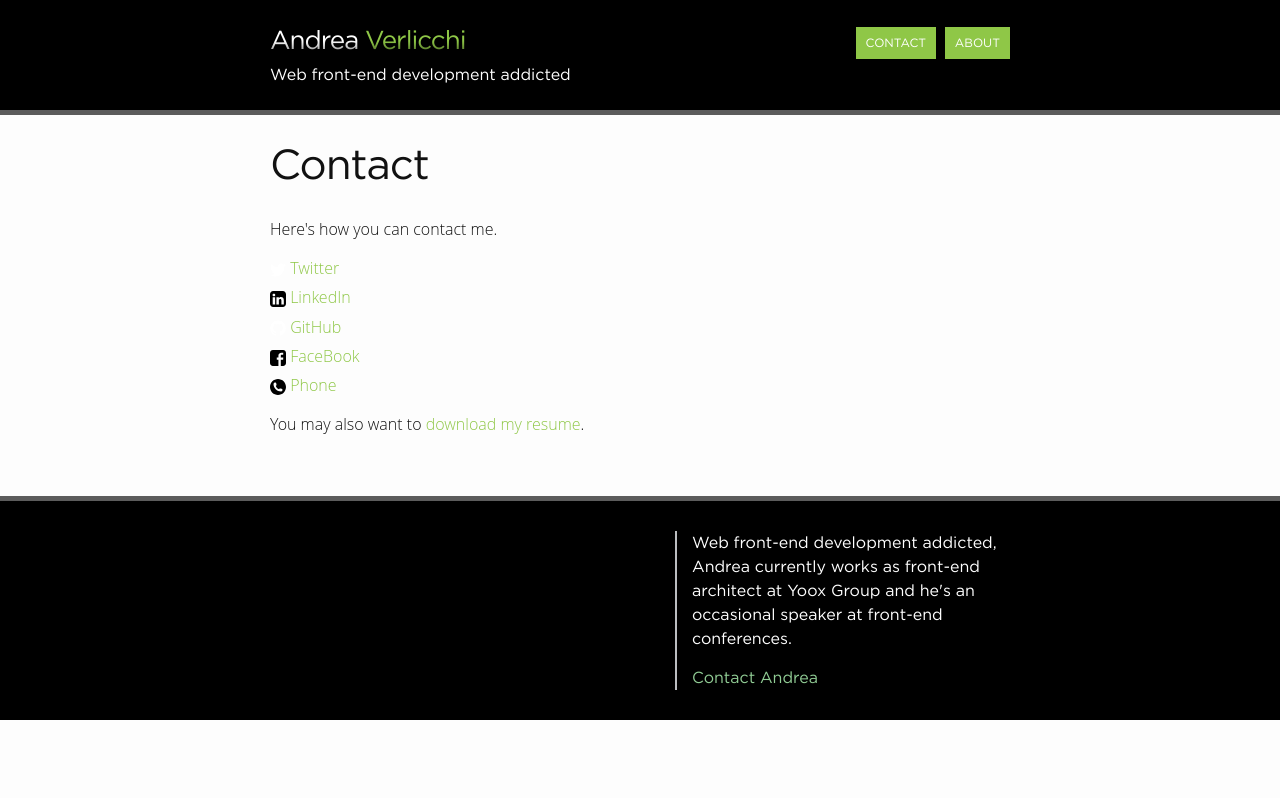
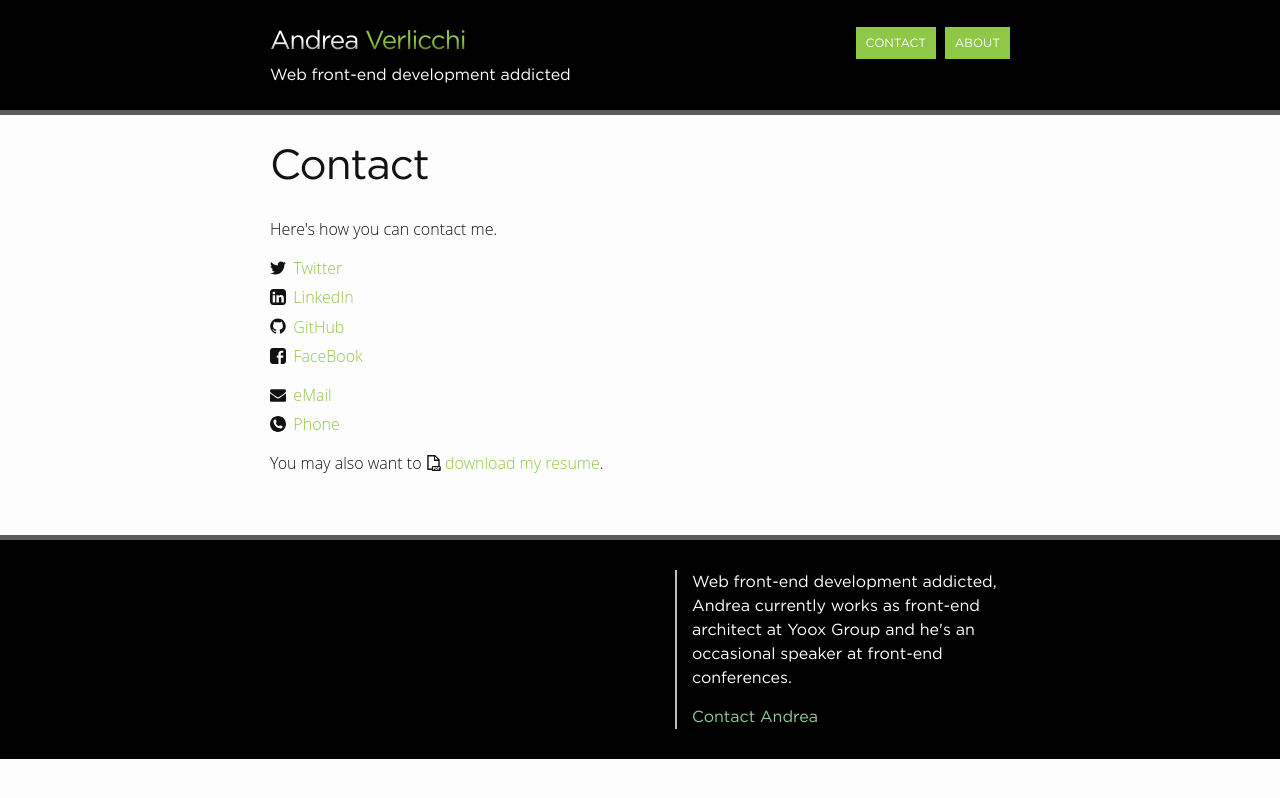
Before and after one commit to verlok/verlok.github.io, a Jekyll site: the page built from contact/index.html, in a window 1280 px wide. Shown: the top 798 px of the page. Built offline with Jekyll 4.4.1, drawn with Linux system fonts in a browser that asks for light colours; comment, search, counter and statistics services are not loaded.

Commit message:
Perfected contact page

```diff
--- a/contact/index.html
+++ b/contact/index.html
@@ -19,6 +19,7 @@
 tags: []
 comments: []
 ---
+<div class="contact-page">
 	<p>Here's how you can contact me.</p>
 
 	<ul class="contact-list">
@@ -50,20 +51,23 @@
 			</span>
 			<span class="text">FaceBook</span>
 		</a></li>
+	</ul>
+
+	<ul class="contact-list">
+		<li><a href="mailto:andrea.verlicchi@gmail.com">
+			<span class="icon">
+				<svg viewBox="0 0 1000 1000"><path d="M999.936 396.244v443.052q0 36.828 -26.226 63.054t-63.054 26.226h-821.376q-36.828 0 -63.054 -26.226t-26.226 -63.054v-443.052q24.552 27.342 56.358 48.546 201.996 137.268 277.326 192.51 31.806 23.436 51.615 36.549t52.731 26.784 61.38 13.671h1.116q28.458 0 61.38 -13.671t52.731 -26.784 51.615 -36.549q94.86 -68.634 277.884 -192.51 31.806 -21.762 55.8 -48.546zm0 -164.052q0 44.082 -27.342 84.258t-68.076 68.634q-209.808 145.638 -261.144 181.35 -5.58 3.906 -23.715 17.019t-30.132 21.204 -29.016 18.135 -32.085 15.066 -27.9 5.022h-1.116q-12.834 0 -27.9 -5.022t-32.085 -15.066 -29.016 -18.135 -30.132 -21.204 -23.715 -17.019q-50.778 -35.712 -146.196 -101.835t-114.39 -79.515q-34.596 -23.436 -65.286 -64.449t-30.69 -76.167q0 -43.524 23.157 -72.54t66.123 -29.016h821.376q36.27 0 62.775 26.226t26.505 63.054z"/></svg>
+			</span>
+			<span class="text">eMail</span>
+		</a></li>
 		<li><a href="tel://+39.329.0644530">
 			<span class="icon">
-			<svg viewBox="0 0 512 512">
-				<path d="M256,0C114.625,0,0,114.625,0,256s114.625,256,256,256s256-114.625,256-256S397.375,0,256,0z M391.188,373.531l-20.5,20.5
-					c-3.656,3.656-14.375,5.938-14.719,5.938c-64.844,0.563-127.281-24.906-173.156-70.781c-46-46.031-71.5-108.688-70.813-173.75
-					c0-0.031,2.344-10.438,6-14.063l20.5-20.5c7.5-7.531,21.906-10.938,32-7.563l4.313,1.438c10.063,3.375,20.625,14.5,23.406,24.75
-					l10.313,37.844c2.781,10.281-0.969,24.906-8.469,32.406l-13.688,13.688c13.438,49.75,52.469,88.781,102.219,102.25L302.281,312
-					c7.531-7.531,22.156-11.281,32.406-8.5l37.844,10.344c10.25,2.813,21.375,13.313,24.75,23.375l1.438,4.375
-					C402.063,351.656,398.688,366.063,391.188,373.531z"/>
-			</svg>
-
+				<svg viewBox="0 0 512 512"><path d="M256,0C114.625,0,0,114.625,0,256s114.625,256,256,256s256-114.625,256-256S397.375,0,256,0z M391.188,373.531l-20.5,20.5 c-3.656,3.656-14.375,5.938-14.719,5.938c-64.844,0.563-127.281-24.906-173.156-70.781c-46-46.031-71.5-108.688-70.813-173.75 c0-0.031,2.344-10.438,6-14.063l20.5-20.5c7.5-7.531,21.906-10.938,32-7.563l4.313,1.438c10.063,3.375,20.625,14.5,23.406,24.75 l10.313,37.844c2.781,10.281-0.969,24.906-8.469,32.406l-13.688,13.688c13.438,49.75,52.469,88.781,102.219,102.25L302.281,312 c7.531-7.531,22.156-11.281,32.406-8.5l37.844,10.344c10.25,2.813,21.375,13.313,24.75,23.375l1.438,4.375 C402.063,351.656,398.688,366.063,391.188,373.531z"/></svg>
 			</span>
 			<span class="text">Phone</span>
 		</a></li>
 	</ul>
 
-<p>You may also want to <a href="http://dl.dropbox.com/u/31950802/andrea_verlicchi_cv.pdf">download my resume</a>.</p>
+	<p>You may also want to <a href="http://dl.dropbox.com/u/31950802/andrea_verlicchi_cv.pdf"><span class="icon">
+	<svg viewBox="0 0 512 606.3"><path d="M215.579,417.685h202.105V229.053H256V53.895H53.895V512h121.264v-53.895C175.158,435.789,193.257,417.685,215.579,417.685z M175.158,565.895H0V0h299.789l171.79,171.789v245.896c22.315,0,40.421,18.104,40.421,40.421v107.789 c0,22.316-18.105,40.421-40.421,40.421h-256C193.257,606.315,175.158,588.211,175.158,565.895z M296.421,70.737v104.421h104.421 L296.421,70.737z M215.579,565.895h26.947v-40.421H256c22.315,0,40.421-11.368,40.421-33.685c0-22.315-18.105-33.684-40.421-33.684 h-40.421V565.895z M256,498.526h-13.474v-13.474H256c7.447,0,13.474-0.711,13.474,6.736 C269.474,499.237,263.447,498.526,256,498.526z M404.211,565.895h26.947v-40.421h26.947v-26.947h-26.947v-13.474h40.421v-26.947 h-67.368V565.895z M309.895,458.105v107.789h40.421c22.316,0,40.422-18.105,40.422-40.421v-26.947 c0-22.315-18.105-40.421-40.422-40.421H309.895z M363.789,525.474c0,7.447-6.026,13.474-13.474,13.474h-13.474v-53.895h13.474 c7.447,0,13.474,6.026,13.474,13.474V525.474z"/></svg></span>download my resume</a>.</p>
+</div>
```
Lines whose indentation alone changed are shown as unchanged.
